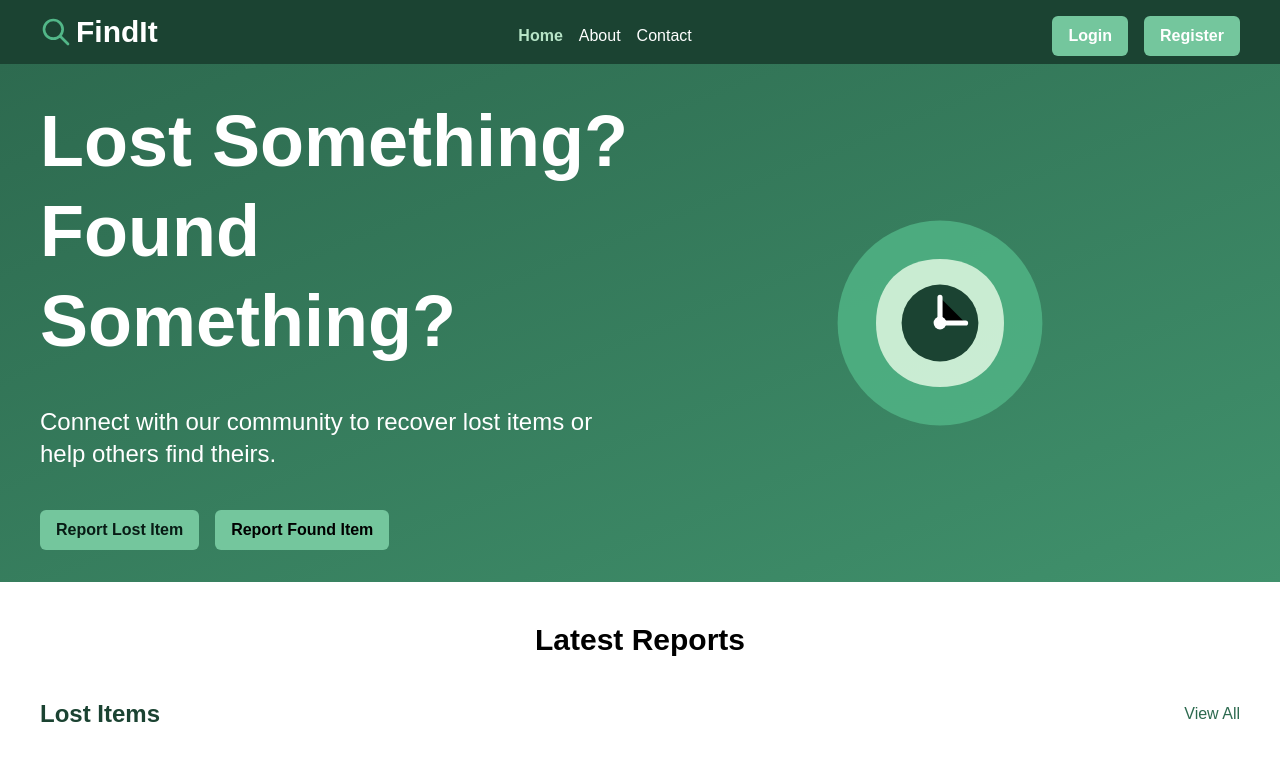
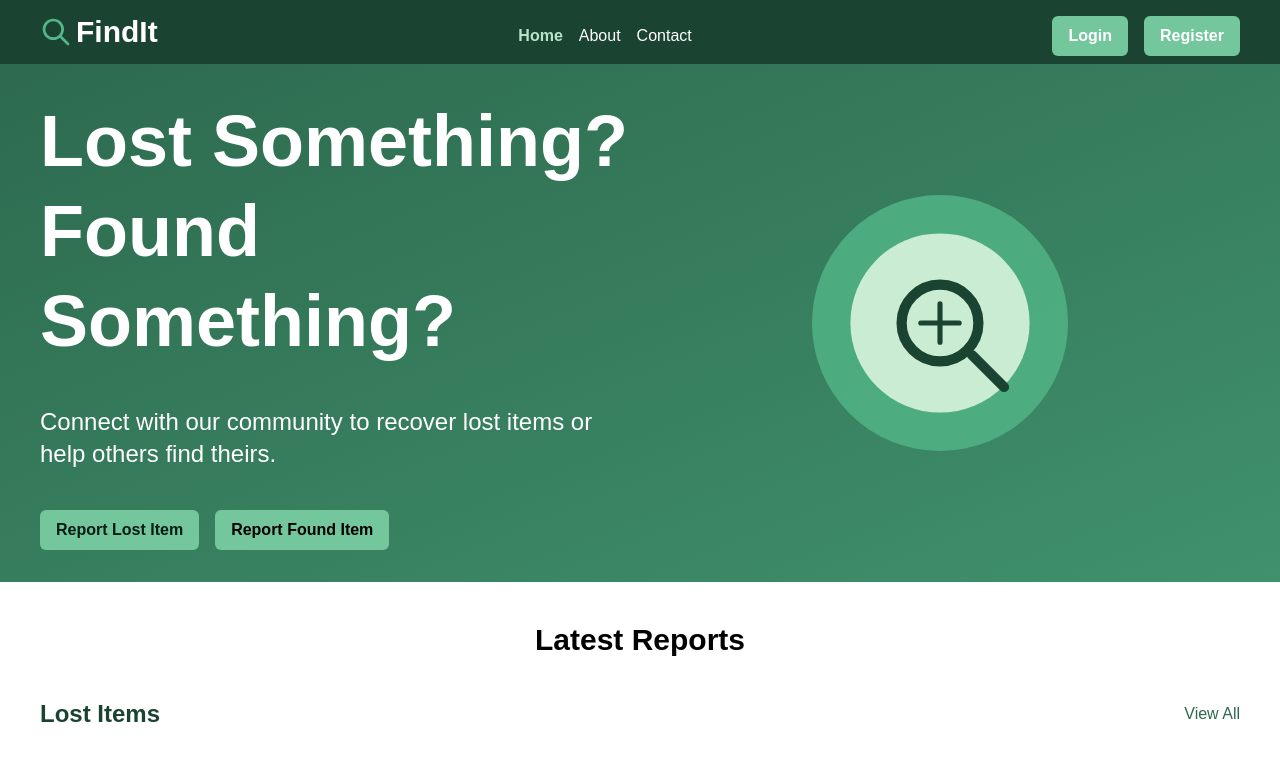
Before and after one commit to Shahbaz20192q/Lost-And-Found-app, a React (Vite) app in the folder frontend/: page / in a window 1280 px wide. Shown: the top 768 px of the page. Built offline with nearby package versions, Linux system fonts and the light colour scheme; grey boxes are pictures that could not be loaded.

Commit message:
feat: add Footer component and integrate it into App; enhance Header with routing; update HowItWork styling

```diff
--- a/frontend/src/App.jsx
+++ b/frontend/src/App.jsx
@@ -2,6 +2,7 @@ import React from "react";
 import { Route, Routes } from "react-router-dom";
 import Home from "./Pages/Home";
 import Header from "./Components/Global/Header";
+import Footer from "./Components/Global/Footer/Footer";
 
 const App = () => {
   return (
@@ -11,6 +12,7 @@ const App = () => {
         <Route path="/" element={<Home />} />
         <Route path="/about" element={<div>About</div>} />
       </Routes>
+      <Footer />
     </>
   );
 };
--- /dev/null
+++ b/frontend/src/Components/Global/Footer/Footer.jsx
@@ -0,0 +1,13 @@
+import React from "react";
+
+const Footer = () => {
+  return (
+    <div className="bg-[var(--dark-green)] text-white py-4">
+      <div className="container mx-auto text-center">
+        <p>&copy; 2025 FindIt. All rights reserved.</p>
+      </div>
+    </div>
+  );
+};
+
+export default Footer;
--- a/frontend/src/Components/Global/Header.jsx
+++ b/frontend/src/Components/Global/Header.jsx
@@ -2,6 +2,7 @@ import React, { useState } from "react";
 import Link from "./Link";
 import Button1 from "../Buttons/Button1";
 import { RxHamburgerMenu } from "react-icons/rx";
+import { Link as RouterLink } from "react-router-dom";
 
 const Header = () => {
   const [navIsActive, setNavIsActive] = useState(false);
@@ -9,8 +10,9 @@ const Header = () => {
     setNavIsActive(!navIsActive);
   };
   return (
-    <div className="bg-[var(--brunswick-green)] text-white w-full">
+    <div className="bg-[var(--brunswick-green)] text-white w-full sticky top-0 z-50">
       <div className="px-10 py-2 flex items-center justify-between relative max-sm:px-4 ">
+        <RouterLink to="/">
           <div className="flex items-center justify-start gap-1">
             <span>
               <svg
@@ -32,6 +34,8 @@ const Header = () => {
               <span className="font-bold text-3xl">FindIt</span>
             </span>
           </div>
+        </RouterLink>
+
         <nav className="max-md:hidden">
           <ul className="flex items-center justify-start gap-4 mt-2">
             <li>
--- a/frontend/src/Components/Home/Hero.jsx
+++ b/frontend/src/Components/Home/Hero.jsx
@@ -31,26 +31,38 @@ const Hero = () => {
           className="h-48 w-48 sm:h-56 sm:w-56 lg:h-64 lg:w-64"
           viewBox="0 0 200 200"
         >
+          {/* Outer circle */}
+          <circle cx="100" cy="100" r="100" fill="#52b788" opacity="0.8" />
+
+          {/* Inner circle */}
+          <circle cx="100" cy="100" r="70" fill="#d8f3dc" opacity="0.9" />
+
+          {/* Centered Search Icon */}
+          {/* Magnifying glass circle */}
           <circle
             cx="100"
             cy="100"
-            r="80"
-            fill="#52b788"
-            opacity="0.8"
-          ></circle>
+            r="30"
+            fill="none"
+            stroke="#1b4332"
+            strokeWidth="8"
+          />
+
+          {/* Magnifying glass handle */}
           <path
-            d="M100 50 C130 50, 150 70, 150 100 C150 130, 130 150, 100 150 C70 150, 50 130, 50 100 C50 70, 70 50, 100 50"
-            fill="#d8f3dc"
-            opacity="0.9"
-          ></path>
-          <circle cx="100" cy="100" r="30" fill="#1b4332"></circle>
+            d="M125 125 L150 150"
+            stroke="#1b4332"
+            strokeWidth="8"
+            strokeLinecap="round"
+          />
+
+          {/* Optional: Plus sign inside search circle to represent found items */}
           <path
-            d="M100 80 L100 100 L120 100"
-            stroke="white"
+            d="M100 85 L100 115 M85 100 L115 100"
+            stroke="#1b4332"
             strokeWidth="4"
             strokeLinecap="round"
-          ></path>
-          <circle cx="100" cy="100" r="5" fill="white"></circle>
+          />
         </svg>
       </div>
     </div>
--- a/frontend/src/Components/Home/HowItWork/HowItWork.jsx
+++ b/frontend/src/Components/Home/HowItWork/HowItWork.jsx
@@ -2,7 +2,7 @@ import React from "react";
 
 const HowItWork = () => {
   return (
-    <div className="px-10 mt-20">
+    <div className="px-10 my-20">
       <h2 className="text-3xl font-bold text-center text-[var(--brunswick-green)] ">
         How It Works
       </h2>
```
Lines whose indentation alone changed are shown as unchanged.
